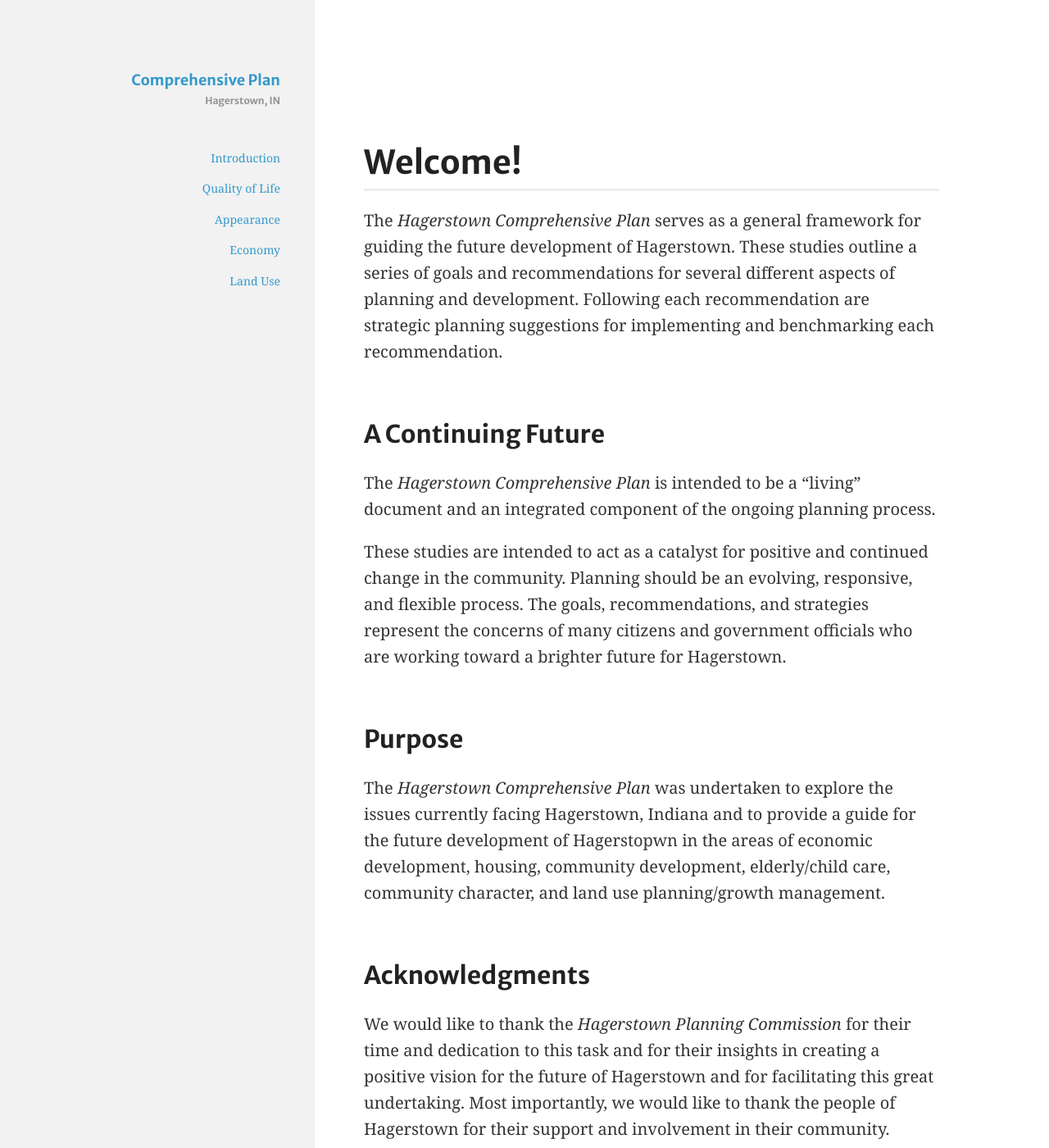
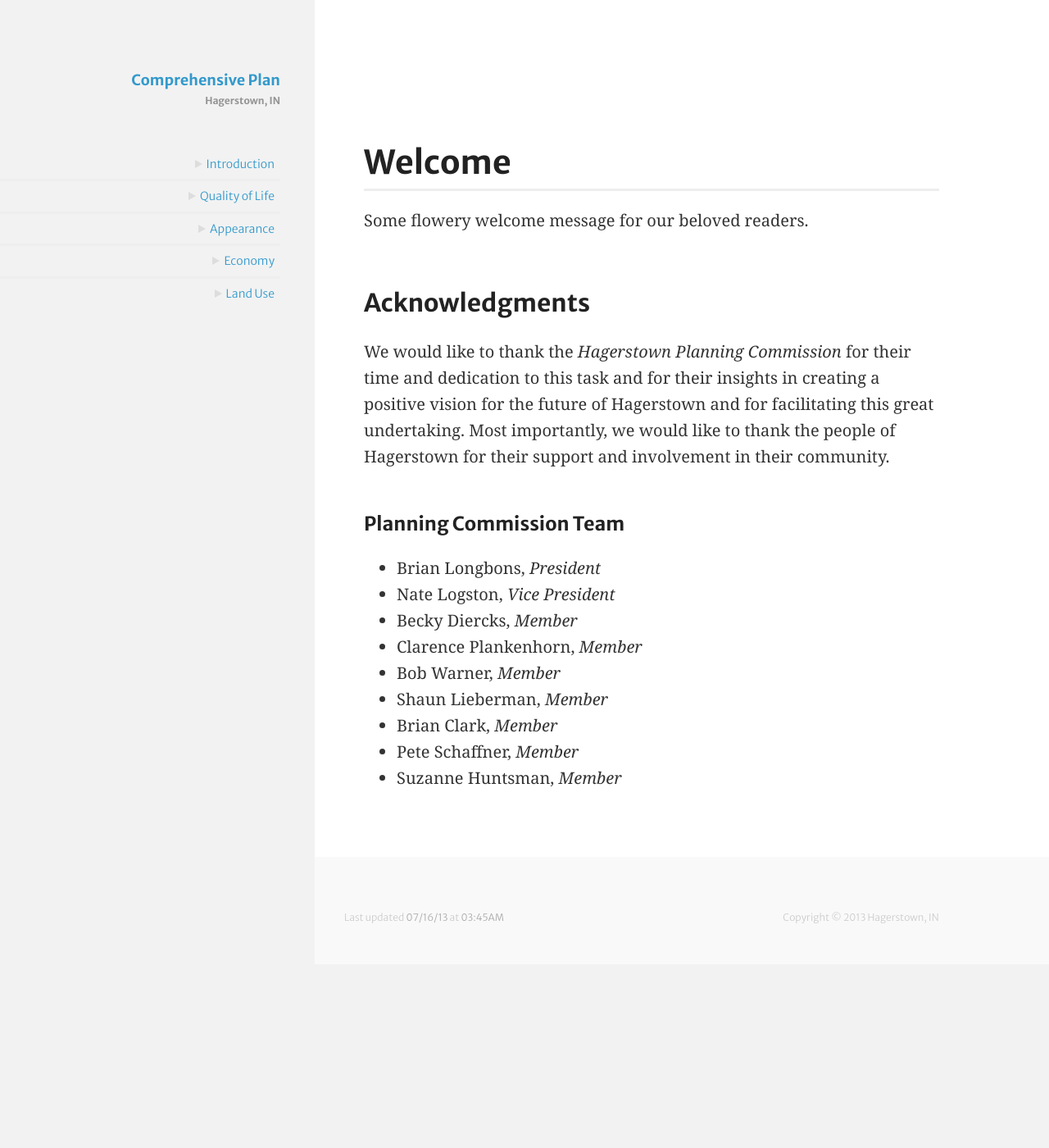
Before and after one commit to hagerstown/comprehensive-plan, a Jekyll site: the page built from index.md, in a window 1280 px wide and 1400 px high. Shown: the whole window at 82% size. Built offline with Jekyll 4.4.1, drawn with Linux system fonts in a browser that asks for light colours; some web fonts are replaced.

Commit message:
Sections auto collapsing/expanding + twirl icons

```diff
--- a/_includes/toc.html
+++ b/_includes/toc.html
@@ -1,48 +1,48 @@
 <div class="toc">
   <h3>Table of Contents</h3>
-  <ul>
+  <ul class="sections">
 
-    <li>
+    {% if page.url contains 'intro' %}
+    <li class="section section-active">
+    {% else %}
+    <li class="section">
+    {% endif %}
       {% if page.url contains 'intro' and page.url contains 'index' %}
       <a href="{{ site.baseurl }}/intro" class="active">Introduction</a>
-    {% else if page.url contains 'intro' %}
-      <a href="{{ site.baseurl }}/intro" class="child-active">Introduction</a>
       {% else %}
       <a href="{{ site.baseurl }}/intro">Introduction</a>
       {% endif %}
-      <ul>
+      <ul class="subsections">
       {% for p in site.pages %}
         {% if p.path contains 'intro' %}
-          {% if p.path contains 'index' %}
+        {% unless p.path contains 'index' %}
+          <li class="subsection">
+          {% if p.url == page.url %}
+            <a href="{{ site.baseurl }}{{ p.url }}" class="active">{{ p.title }}</a>
           {% else %}
-          {% if p.url == page.url %}
-          <li class="active">
             <a href="{{ site.baseurl }}{{ p.url }}">{{ p.title }}</a>
+          {% endif %}
           </li>
-          {% else %}
-          <li>
-            <a href="{{ site.baseurl }}{{ p.url }}">{{ p.title }}</a>
-          </li>
-          {% endif %}
-          {% endif %}
+        {% endunless %}
         {% endif %}
       {% endfor %}
       </ul>
     </li>
 
-    <li>
+    {% if page.url contains 'quality' %}
+    <li class="section section-active">
+    {% else %}
+    <li class="section">
+    {% endif %}
       {% if page.url contains 'quality' and page.url contains 'index' %}
       <a href="{{ site.baseurl }}/quality-of-life" class="active">Quality of Life</a>
-    {% else if page.url contains 'quality' %}
-      <a href="{{ site.baseurl }}/quality-of-life" class="child-active">Quality of Life</a>
       {% else %}
       <a href="{{ site.baseurl }}/quality-of-life">Quality of Life</a>
       {% endif %}
-      <ul>
+      <ul class="subsections">
       {% for p in site.pages %}
         {% if p.path contains 'quality' %}
-          {% if p.path contains 'index' %}
-          {% else %}
+        {% unless p.path contains 'index' %}
           <li>
           {% if p.url == page.url %}
             <a href="{{ site.baseurl }}{{ p.url }}" class="active">{{ p.title }}</a>
@@ -50,25 +50,26 @@
             <a href="{{ site.baseurl }}{{ p.url }}">{{ p.title }}</a>
           {% endif %}
           </li>
-          {% endif %}
+        {% endunless %}
         {% endif %}
       {% endfor %}
       </ul>
     </li>
 
-    <li>
+    {% if page.url contains 'appearance' %}
+    <li class="section section-active">
+    {% else %}
+    <li class="section">
+    {% endif %}
       {% if page.url contains 'appearance' and page.url contains 'index' %}
       <a href="{{ site.baseurl }}/appearance" class="active">Appearance</a>
-    {% else if page.url contains 'appearance' %}
-      <a href="{{ site.baseurl }}/appearance" class="child-active">Appearance</a>
       {% else %}
       <a href="{{ site.baseurl }}/appearance">Appearance</a>
       {% endif %}
-      <ul>
+      <ul class="subsections">
       {% for p in site.pages %}
         {% if p.path contains 'appearance' %}
-          {% if p.path contains 'index' %}
-          {% else %}
+        {% unless p.path contains 'index' %}
           <li>
           {% if p.url == page.url %}
             <a href="{{ site.baseurl }}{{ p.url }}" class="active">{{ p.title }}</a>
@@ -76,25 +77,26 @@
             <a href="{{ site.baseurl }}{{ p.url }}">{{ p.title }}</a>
           {% endif %}
           </li>
-          {% endif %}
+        {% endunless %}
         {% endif %}
       {% endfor %}
       </ul>
     </li>
 
-    <li>
+    {% if page.url contains 'economic' %}
+    <li class="section section-active">
+    {% else %}
+    <li class="section">
+    {% endif %}
       {% if page.url contains 'economic' and page.url contains 'index' %}
       <a href="{{ site.baseurl }}/economic-development" class="active">Economy</a>
-    {% else if page.url contains 'economic' %}
-      <a href="{{ site.baseurl }}/economic-development" class="child-active">Economy</a>
       {% else %}
       <a href="{{ site.baseurl }}/economic-development">Economy</a>
       {% endif %}
-      <ul>
+      <ul class="subsections">
       {% for p in site.pages %}
         {% if p.path contains 'economic' %}
-          {% if p.path contains 'index' %}
-          {% else %}
+        {% unless p.path contains 'index' %}
           <li>
           {% if p.url == page.url %}
             <a href="{{ site.baseurl }}{{ p.url }}" class="active">{{ p.title }}</a>
@@ -102,25 +104,26 @@
             <a href="{{ site.baseurl }}{{ p.url }}">{{ p.title }}</a>
           {% endif %}
           </li>
-          {% endif %}
+        {% endunless %}
         {% endif %}
       {% endfor %}
       </ul>
     </li>
 
-    <li>
+    {% if page.url contains 'land' %}
+    <li class="section section-active">
+    {% else %}
+    <li class="section">
+    {% endif %}
       {% if page.url contains 'land' and page.url contains 'index' %}
       <a href="{{ site.baseurl }}/land-use" class="active">Land Use</a>
-    {% else if page.url contains 'land' %}
-      <a href="{{ site.baseurl }}/land-use" class="child-active">Land Use</a>
       {% else %}
       <a href="{{ site.baseurl }}/land-use">Land Use</a>
       {% endif %}
-      <ul>
+      <ul class="subsections">
       {% for p in site.pages %}
         {% if p.path contains 'land' %}
-          {% if p.path contains 'index' %}
-          {% else %}
+        {% unless p.path contains 'index' %}
           <li>
           {% if p.url == page.url %}
             <a href="{{ site.baseurl }}{{ p.url }}" class="active">{{ p.title }}</a>
@@ -128,7 +131,7 @@
             <a href="{{ site.baseurl }}{{ p.url }}">{{ p.title }}</a>
           {% endif %}
           </li>
-          {% endif %}
+        {% endunless %}
         {% endif %}
       {% endfor %}
       </ul>
--- a/css/main.css
+++ b/css/main.css
@@ -1,4 +1,4 @@
-@import url(http://fonts.googleapis.com/css?family=Gentium+Basic:400,700,400italic|Merriweather+Sans:300,700);
+@import url(http://fonts.googleapis.com/css?family=Gentium+Basic:400,700,400italic|Merriweather+Sans:300,700,300italic);
 
 /**
  * Colors
@@ -422,7 +422,7 @@
   color: #333;
 }
 
-h1, h2, h3, h4, h5, h6, footer, table {
+h1, h2, h3, h4, h5, h6, header, footer, table {
   font-family: "Merriweather Sans", sans-serif;
 }
 
@@ -536,22 +536,33 @@
   padding: 0;
 }
 
-.toc li ul {
-  font-style: italic;
-  padding-bottom: .5em;
-  margin-bottom: .5em;
-  border-bottom: 1px solid #eee;
+.section {
+  border-bottom: 3px solid #eee;
+  padding: .5em;
 }
 
-.toc li:last-child ul {
+.section:last-child {
   border: none;
 }
 
-.toc li ul a {
-  /*color: #bbb;*/
-  opacity: 0.5;
-  margin-right: 10px;
+.subsections {
+  display: none;
 }
+
+.section-active .subsections {
+  display: block;
+}
+
+.subsection a {
+  /*margin-right: 10px;*/
+  font-size: .857142857em;
+  font-style: italic;
+  color: #bbb;
+}
+
+/*.section > a {*/
+  /*text-transform: uppercase;*/
+/*}*/
 
 .toc a {
   border: none;
@@ -561,7 +572,7 @@
   position: relative;
 }
 
-.active:after {
+.active:after, .section > a:before {
   content: "";
   display: block;
   position: absolute;
@@ -576,22 +587,22 @@
 }
 
 .active:after {
-  right: -42px;
+  right: -50px;
 }
 
-/*.toc > ul > li > a:before {*/
-  /*left: -10px;*/
-  /*border-right-color: transparent;*/
-  /*border-left-color: #ddd;*/
-/*}*/
+.section > a:before {
+  left: -14px;
+  border-left-width: 9px;
+  border-right-color: transparent;
+  border-left-color: #ddd;
+}
 
-/*.toc > ul > li > .child-active:before {*/
-  /*border-left-color: transparent;*/
-  /*border-top-color: #ddd;*/
-/*}*/
-
-a.active:after {
-  right: -43px;
+.section-active > a:before {
+  border-left-width: 5px;
+  border-top-width: 9px;
+  border-left-color: transparent;
+  border-top-color: #ddd;
+  left: -15px;
 }
 
 .toc a:hover {
@@ -700,7 +711,7 @@
   border-bottom-color: rgba(9, 161, 93, 0.1);
 }
 
-@media screen and (max-width: 980px) {
+@media screen and (max-width: 1024px) {
   header {
     width: 27%;
   }
--- a/index.md
+++ b/index.md
@@ -1,20 +1,10 @@
 ---
 layout: default
 class: intro
-title: Welcome!
+title: Welcome
 ---
 
-The *Hagerstown Comprehensive Plan* serves as a general framework for guiding the future development of Hagerstown. These studies outline a series of goals and recommendations for several different aspects of planning and development. Following each recommendation are strategic planning suggestions for implementing and benchmarking each recommendation.
-
-## A Continuing Future
-
-The *Hagerstown Comprehensive Plan* is intended to be a “living” document and an integrated component of the ongoing planning process.
-
-These studies are intended to act as a catalyst for positive and continued change in the community. Planning should be an evolving, responsive, and flexible process. The goals, recommendations, and strategies represent the concerns of many citizens and government officials who are working toward a brighter future for Hagerstown.
-
-## Purpose
-
-The *Hagerstown Comprehensive Plan* was undertaken to explore the issues currently facing Hagerstown, Indiana and to provide a guide for the future development of Hagerstopwn in the areas of economic development, housing, community development, elderly/child care, community character, and land use planning/growth management.
+Some flowery welcome message for our beloved readers.
 
 ## Acknowledgments
 
```
Also changed, not shown: intro/index.md (+12 -0 lines). Lines whose indentation alone changed are shown as unchanged.
